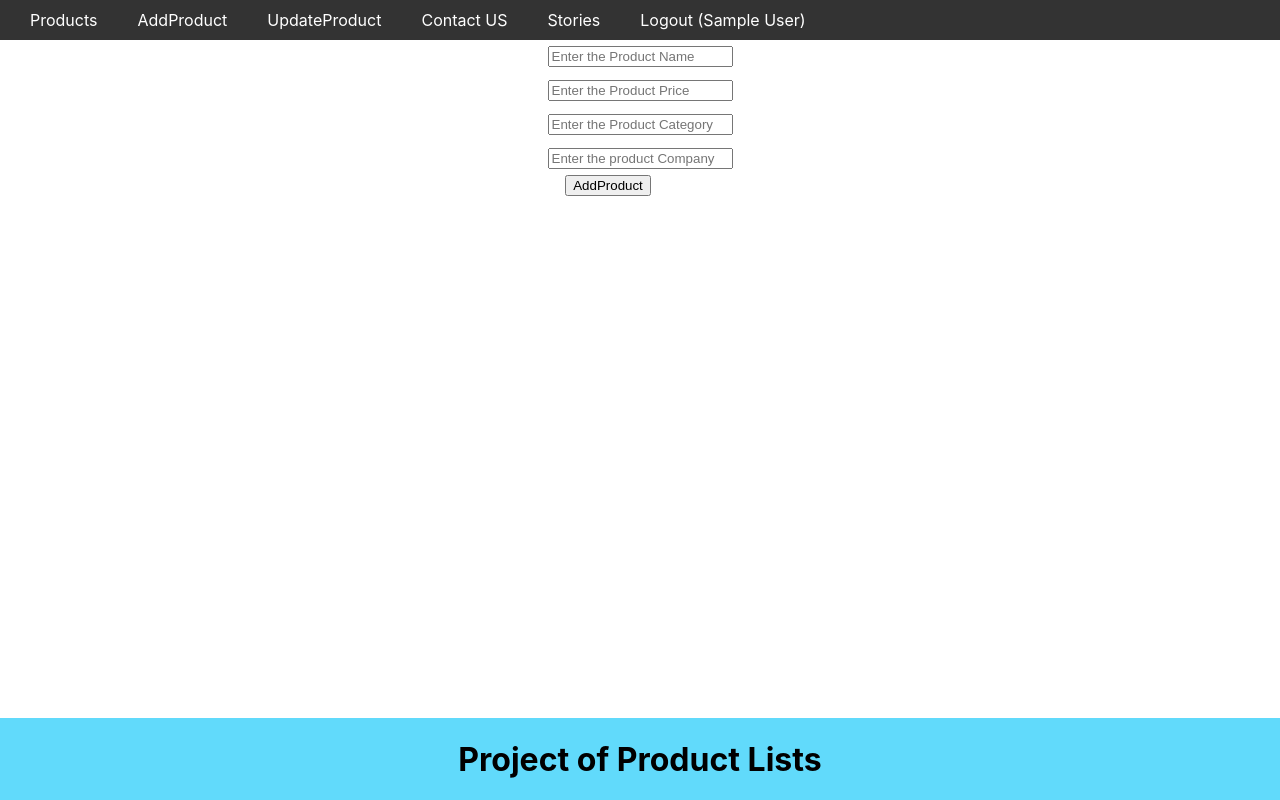
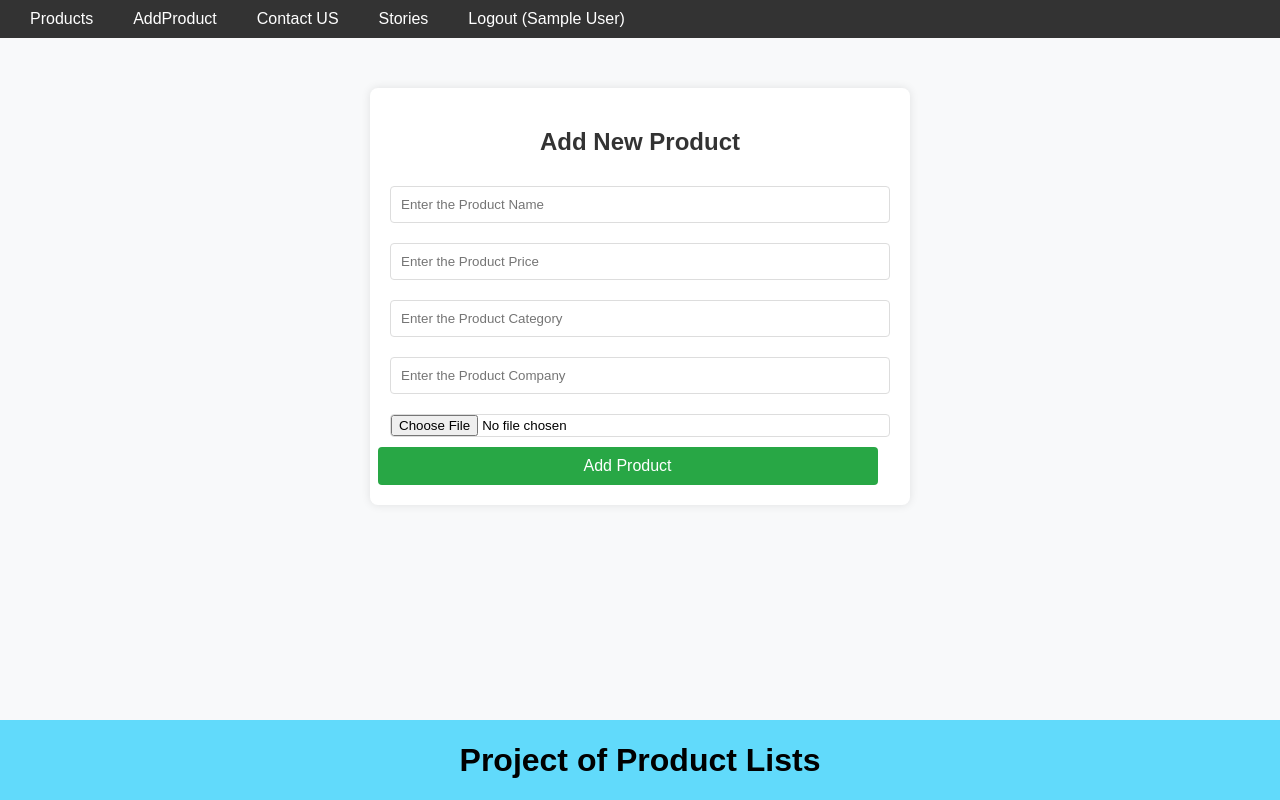
Before and after one commit to ShreyasBhandariL/ProductManagement, a React (Create React App) app: page /AddProduct in a window 1280 px wide. Built offline with nearby package versions, Linux system fonts and the light colour scheme; sample sign-in values are in the browser's storage.

Commit message:
buyer part is added

```diff
--- a/src/AddProduct.js
+++ b/src/AddProduct.js
@@ -1,82 +1,96 @@
-import React from "react";
+import React, { useState } from "react";
+import "./Styles/AddProduct.css";
 
 const AddProduct = () => {
-    const [name, setName] = React.useState("");
-    const [price, setPrice] = React.useState("");
-    const [category, setCategory] = React.useState("");
-    const [company, setCompany] = React.useState("");
-    const [error, setError] = React.useState(false);
+  const [name, setName] = useState("");
+  const [price, setPrice] = useState("");
+  const [category, setCategory] = useState("");
+  const [company, setCompany] = useState("");
+  const [error, setError] = useState(false);
+  const [image, setImage] = useState(null);
+
+  const handleImageChange = (e) => {
+    setImage(e.target.files[0]);
+  };
 
   const Product = async () => {
-        if (!name || !price || !category || !company)
-        {
+    if (!name || !price || !category || !company) {
       setError(true);
       return false;
     }
 
     const userId = JSON.parse(localStorage.getItem("user"))._id;
+    const formData = new FormData();
+    formData.append("name", name);
+    formData.append("price", price);
+    formData.append("category", category);
+    formData.append("userId", userId);
+    formData.append("company", company);
+    formData.append("image", image);
+
     let result = await fetch(
       "https://productmanagementserver-fzzc.onrender.com/add-product",
       {
         method: "POST",
-            headers: { "Content-Type": "application/json" },
-            body: JSON.stringify({ name, price, category, userId, company }),
+        body: formData,
       }
     );
-        result =await  result.json();
+
+    result = await result.json();
     console.log(result);
-    }
+  };
+
   return (
     <div className="signup">
+      <h2>Add New Product</h2>
       <input
         type="text"
         placeholder="Enter the Product Name"
         value={name}
-          onChange={(e) => {
-            setName(e.target.value);
-          }}
+        onChange={(e) => setName(e.target.value)}
       />
-        {error && !name && (
-          <span className="validation">Enter the valid Name</span>
-        )}
+      {error && !name && <span className="validation">Enter a valid Name</span>}
+
       <input
         type="text"
         placeholder="Enter the Product Price"
         value={price}
-          onChange={(e) => {
-            setPrice(e.target.value);
-          }}
+        onChange={(e) => setPrice(e.target.value)}
       />
       {error && !price && (
-          <span className="validation">Enter the valid Price</span>
+        <span className="validation">Enter a valid Price</span>
       )}
+
       <input
         type="text"
         placeholder="Enter the Product Category"
         value={category}
-          onChange={(e) => {
-            setCategory(e.target.value);
-          }}
+        onChange={(e) => setCategory(e.target.value)}
       />
       {error && !category && (
-          <span className="validation">Enter the valid Category</span>
+        <span className="validation">Enter a valid Category</span>
       )}
+
       <input
         type="text"
-          placeholder="Enter the product Company"
+        placeholder="Enter the Product Company"
         value={company}
-          onChange={(e) => {
-            setCompany(e.target.value);
-          }}
+        onChange={(e) => setCompany(e.target.value)}
       />
       {error && !company && (
-          <span className="validation">Enter the valid Company</span>
+        <span className="validation">Enter a valid Company</span>
       )}
+
+      <input type="file" onChange={handleImageChange} />
+      {error && !image && (
+        <span className="validation">Upload a valid Image</span>
+      )}
+
       <button onClick={Product} type="button">
-          AddProduct
+        Add Product
       </button>
     </div>
   );
-}
+};
 
 export default AddProduct;
--- a/src/App.js
+++ b/src/App.js
@@ -7,7 +7,6 @@ import PrivateComponent from "./PrivateComponent";
 import Login from "./login";
 import AddProduct from "./AddProduct";
 import ProductList from "./ProductList";
-import UpdateProduct from "./updateProduct";
 function App() {
   return (
     <div className="1">
@@ -18,7 +17,7 @@ function App() {
             <Route element={<PrivateComponent />}>
               <Route path="/products" element={<ProductList />}></Route>
               <Route path="/AddProduct" element={<AddProduct />}></Route>
-              <Route path="/update/:id" element={<UpdateProduct />}></Route>
+              <Route path="/update/:id"></Route>
               <Route path="/ContactUs" element={<h1>Contact Us</h1>}></Route>
               <Route path="/Stories" element={<h1>Stories</h1>}></Route>
             </Route>
--- a/src/ProductList.js
+++ b/src/ProductList.js
@@ -1,9 +1,16 @@
 import React, { useEffect, useState } from "react";
-import { Link } from "react-router-dom";
-import "./ProductList.css"; // Import the CSS file
+import { Link,useNavigate } from "react-router-dom";
+import "./Styles/ProductList.css";
 
 const ProductList = () => {
   const [products, setProducts] = useState([]);
+   const [selectedProduct, setSelectedProduct] = useState(null);
+   const [quantity, setQuantity] = useState(1);
+   const [buyerName, setBuyerName] = useState("");
+   const [buyerContact, setBuyerContact] = useState("");
+  const [showPopup, setShowPopup] = useState(false);
+  const navigate = useNavigate();
+
 
   useEffect(() => {
     getProducts();
@@ -29,6 +36,55 @@ const ProductList = () => {
       getProducts();
     }
   };
+  const openPopup = (product) => {
+    setSelectedProduct(product);
+    setShowPopup(true);
+  };
+
+  const closePopup = () => {
+    setSelectedProduct(null);
+    setShowPopup(false);
+    setQuantity(1);
+    setBuyerName("");
+    setBuyerContact("");
+  };
+
+  const handleBuy = async () => {
+    if (selectedProduct && quantity > 0 && buyerName && buyerContact) {
+      const buyerInfo = {
+        productId: selectedProduct._id,
+        productName: selectedProduct.name,
+        productPrice: selectedProduct.price,
+        quantity: quantity,
+        buyerName: buyerName,
+        buyerContact: buyerContact,
+      };
+
+      try {
+        const response = await fetch(
+          "https://your-buyers-database-url.com/add-buyer",
+          {
+            method: "POST",
+            headers: {
+              "Content-Type": "application/json",
+            },
+            body: JSON.stringify(buyerInfo),
+          }
+        );
+       await response.json();
+        if (response.status === 200)
+        {
+          navigate("/products");
+        }
+      } catch (error) {
+        console.error("Error adding buyer:", error);
+      }
+
+      closePopup();
+    } else {
+      console.error("Incomplete selection or information");
+    }
+  };
 
   return (
     <div className="productList">
@@ -39,6 +95,7 @@ const ProductList = () => {
             <tr>
               <th>Sl.No</th>
               <th>Name</th>
+              <th>Image</th>
               <th>Price</th>
               <th>Category</th>
               <th>Operations</th>
@@ -49,19 +106,61 @@ const ProductList = () => {
               <tr key={item._id}>
                 <td>{index + 1}</td>
                 <td>{item.name}</td>
+                <td>
+                  {item.image && (
+                    <img
+                      src={`https://productmanagementserver-fzzc.onrender.com/${item.image}`}
+                      alt={item.name}
+                      className="product-image"
+                    />
+                  )}
+                </td>
                 <td>{item.price}</td>
                 <td>{item.category}</td>
                 <td>
                   <button onClick={() => deleteProduct(item._id)}>
                     Delete
                   </button>
-                  <Link to={`/update/${item._id}`}>Update</Link>
+                  <button>
+                    <Link to={`/update/${item._id}`}>Update</Link>
+                  </button>
+                  <button onClick={() => openPopup(item)}>Buy</button>
                 </td>
               </tr>
             ))}
           </tbody>
         </table>
       </div>
+      {showPopup && selectedProduct && (
+        <div className="popup">
+          <div className="popup-content">
+            <span className="close" onClick={closePopup}>
+              &times;
+            </span>
+            <h2>{selectedProduct.name}</h2>
+            <p>Price: ${selectedProduct.price}</p>
+            <label>Quantity:</label>
+            <input
+              type="number"
+              value={quantity}
+              onChange={(e) => setQuantity(parseInt(e.target.value))}
+            />
+            <label>Buyer Name:</label>
+            <input
+              type="text"
+              value={buyerName}
+              onChange={(e) => setBuyerName(e.target.value)}
+            />
+            <label>Contact:</label>
+            <input
+              type="text"
+              value={buyerContact}
+              onChange={(e) => setBuyerContact(e.target.value)}
+            />
+            <button onClick={handleBuy}>Buy Now</button>
+          </div>
+        </div>
+      )}
     </div>
   );
 };
--- /dev/null
+++ b/src/Styles/AddProduct.css
@@ -0,0 +1,63 @@
+body {
+  font-family: Arial, sans-serif;
+  background-color: #f8f9fa;
+  margin: 0;
+  padding: 0;
+}
+
+.signup {
+  width: 100%;
+  max-width: 500px;
+  margin: 50px auto;
+  padding: 20px;
+  background: #ffffff;
+  border-radius: 8px;
+  box-shadow: 0 0 10px rgba(0, 0, 0, 0.1);
+}
+
+.signup h2 {
+  text-align: center;
+  margin-bottom: 20px;
+  color: #333333;
+}
+
+.signup input {
+  width: 100%;
+  padding: 10px;
+  margin: 10px 0;
+  border: 1px solid #ddd;
+  border-radius: 4px;
+  box-sizing: border-box;
+}
+
+.signup input[type="file"] {
+  padding: 0;
+}
+
+.signup .validation {
+  color: red;
+  font-size: 12px;
+  margin: -10px 0 10px;
+}
+
+.signup button {
+  width: 100%;
+  padding: 10px;
+  background-color: #28a745;
+  color: white;
+  border: none;
+  border-radius: 4px;
+  cursor: pointer;
+  font-size: 16px;
+  transition: background-color 0.3s;
+}
+
+.signup button:hover {
+  background-color: #218838;
+}
+
+@media (max-width: 600px) {
+  .signup {
+    padding: 15px;
+  }
+}
--- a/src/ProductList.css
+++ b/src/Styles/ProductList.css
@@ -26,6 +26,13 @@
 
 .product-table td button, .product-table td a {
   margin-right: 5px;
+}
+
+.product-image {
+  width: 50px;
+  height: 50px;
+  object-fit: cover;
+  border-radius: 5px;
 }
 
 @media (max-width: 768px) {
@@ -60,4 +67,10 @@
   .product-table th {
     display: none;
   }
+
+   .product-image {
+    width: 80px;
+    height: 80px;
+    margin: 0 auto;
+  }
 }
--- a/src/nav.js
+++ b/src/nav.js
@@ -1,6 +1,6 @@
 import React, { useState } from "react";
 import { Link, useNavigate } from "react-router-dom";
-import "./Nav.css";
+import "./Styles/Nav.css";
 
 const Nav = () => {
   const [isActive, setIsActive] = useState(false);
@@ -32,9 +32,6 @@ const Nav = () => {
                 <Link to="/AddProduct">AddProduct</Link>
               </li>
               <li>
-                <Link to="/update">UpdateProduct</Link>
-              </li>
-              <li>
                 <Link to="/ContactUs">Contact US</Link>
               </li>
               <li>
```
Also changed, not shown: src/Styles/Nav.css (renamed from src/Nav.css). Lines whose indentation alone changed are shown as unchanged.
